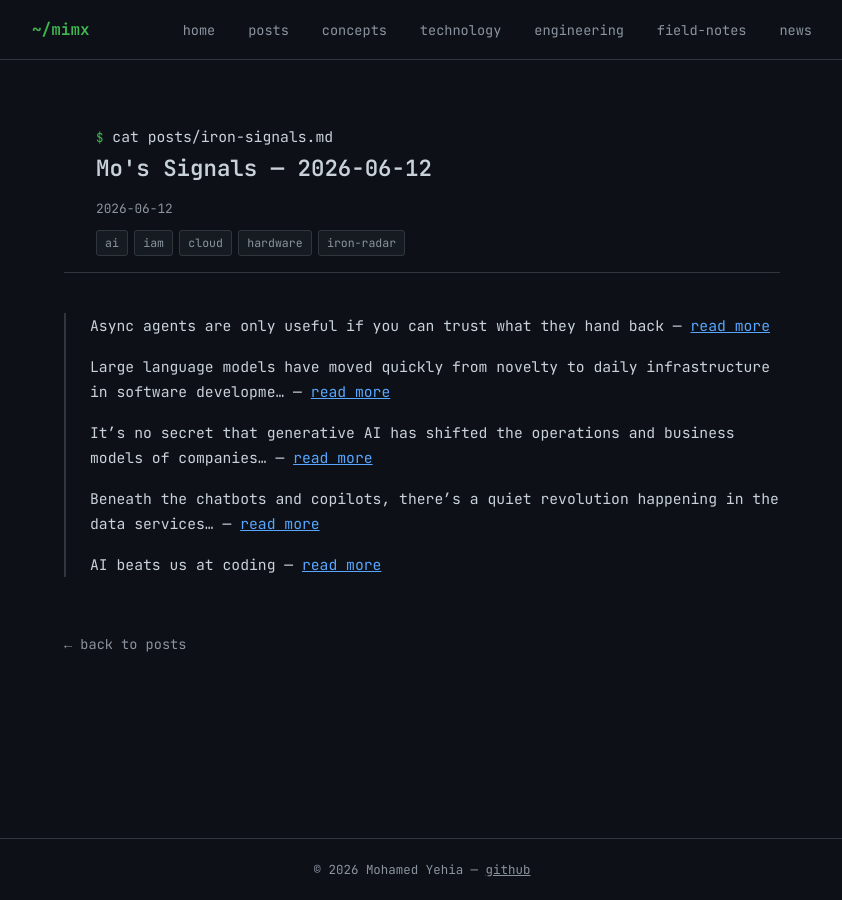
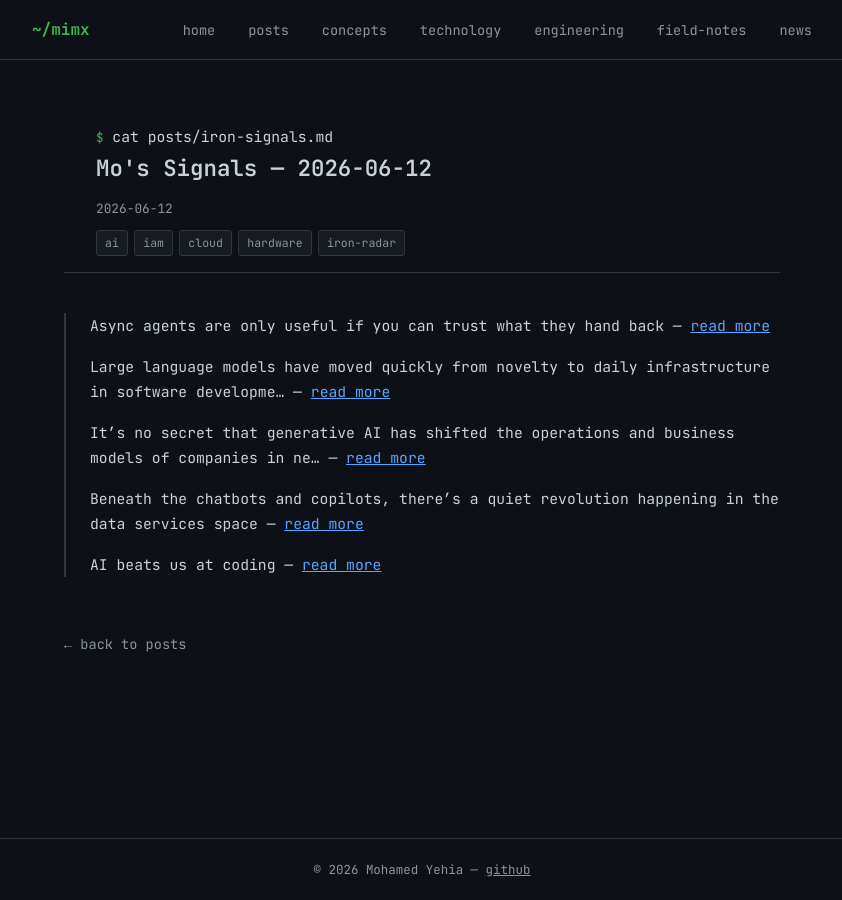
Before and after one commit to mimx/mimx.github.io, a Jekyll site: the page built from _posts/2026-06-12-iron-signals.md, in a window 1280 px wide. Shown: the whole page, without its empty margins (218-1060 px from the left). Built offline with Jekyll 4.4.1, drawn with Linux system fonts in a browser that asks for light colours.

Commit message:
Iron Signals — 2026-06-12

```diff
--- a/_posts/2026-06-12-iron-signals.md
+++ b/_posts/2026-06-12-iron-signals.md
@@ -13,10 +13,10 @@ Async agents are only useful if you can trust what they hand back
 Large language models have moved quickly from novelty to daily infrastructure in software developme…
   — [read more](https://thenewstack.io/ai-training-data-quality/)
 
-It&#8217;s no secret that generative AI has shifted the operations and business models of companies…
+It’s no secret that generative AI has shifted the operations and business models of companies in ne…
   — [read more](https://thenewstack.io/agentic-ai-cloud-sovereignty/)
 
-Beneath the chatbots and copilots, there&#8217;s a quiet revolution happening in the data services…
+Beneath the chatbots and copilots, there’s a quiet revolution happening in the data services space
   — [read more](https://thenewstack.io/lakefs-agentic-ai-sandbox/)
 
 AI beats us at coding
```
